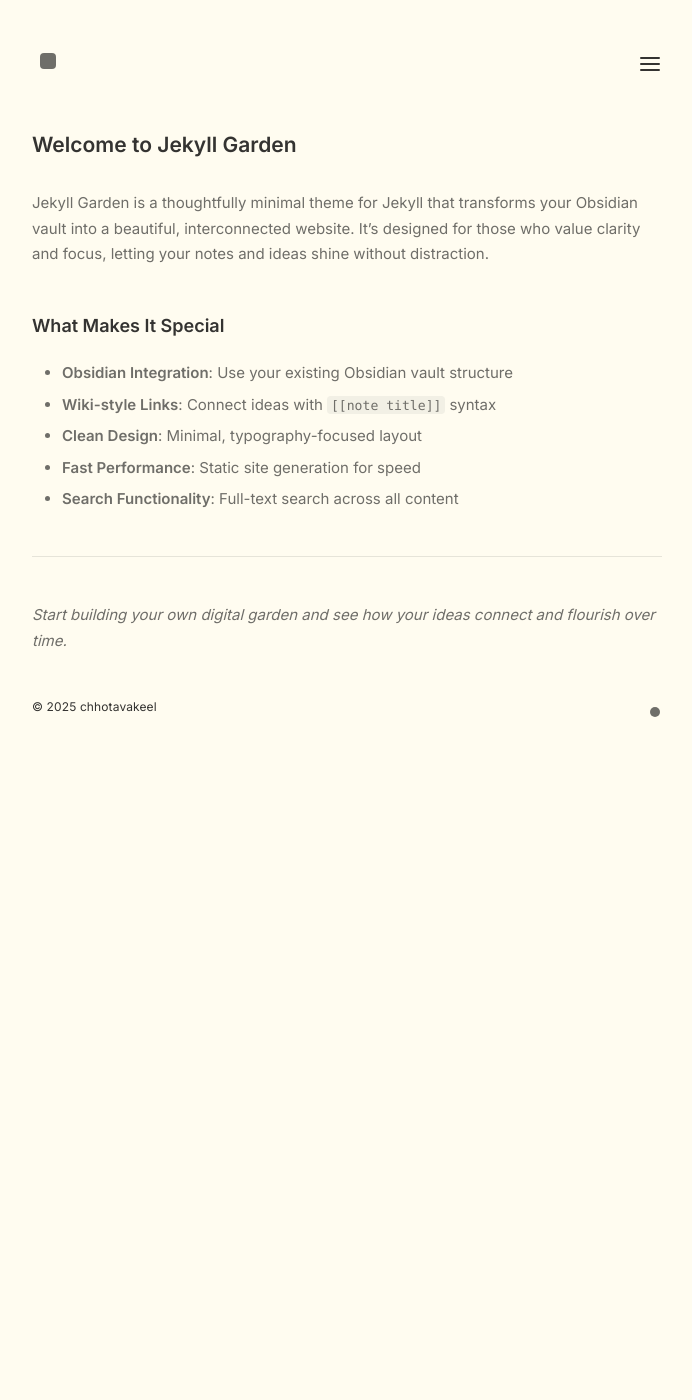
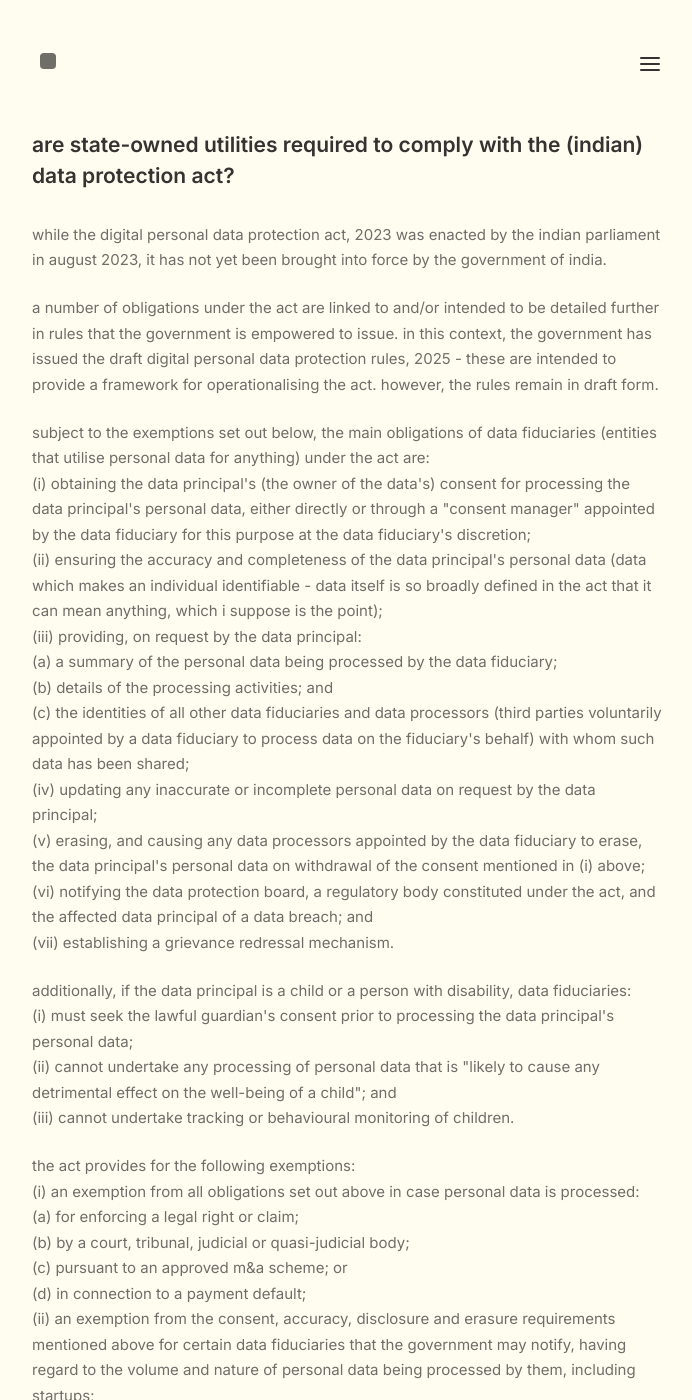
Before and after one commit to chhotavakeel/updatedsite, a Jekyll site: the page built from _posts/2024-01-15-welcome-to-jekyll-garden.md, in a window 1280 px wide and 1400 px high. Shown: the whole window, without its empty margins (293-985 px from the left). Built offline with Jekyll 4.4.1, drawn with Linux system fonts in a browser that asks for light colours; some of the changed text lies outside the part shown.

Commit message:
Update 2024-01-15-welcome-to-jekyll-garden.md

```diff
--- a/_posts/2024-01-15-welcome-to-jekyll-garden.md
+++ b/_posts/2024-01-15-welcome-to-jekyll-garden.md
@@ -1,20 +1,58 @@
 ---
-title: "Welcome to Jekyll Garden"
-date: 2024-01-15
-categories: [jekyll, digital-garden]
-tags: [welcome, introduction]
+title: "are state-owned utilities required to comply with the (indian) data protection act?"
+date: 2025-05-23
+tags: [ppps, data-protection]
 ---
 
-Jekyll Garden is a thoughtfully minimal theme for Jekyll that transforms your Obsidian vault into a beautiful, interconnected website. It's designed for those who value clarity and focus, letting your notes and ideas shine without distraction.
+<p> while the digital personal data protection act, 2023 was enacted by the indian parliament in august 2023, it has not yet been brought into force by the government of india. </p>
 
-## What Makes It Special
+<p> a number of obligations under the act are linked to and/or intended to be detailed further in rules that the government is empowered to issue. in this context, the government has issued the draft digital personal data protection rules, 2025 - these are intended to provide a framework for operationalising the act. however, the rules remain in draft form. </p>
 
-- **Obsidian Integration**: Use your existing Obsidian vault structure
-- **Wiki-style Links**: Connect ideas with `[[note title]]` syntax
-- **Clean Design**: Minimal, typography-focused layout
-- **Fast Performance**: Static site generation for speed
-- **Search Functionality**: Full-text search across all content
+<p> subject to the exemptions set out below, the main obligations of data fiduciaries (entities that utilise personal data for anything) under the act are: <br>
+(i) obtaining the data principal's (the owner of the data's) consent for processing the data principal's personal data, either directly or through a "consent manager" appointed by the data fiduciary for this purpose at the data fiduciary's discretion; <br>
+(ii) ensuring the accuracy and completeness of the data principal's personal data (data which makes an individual identifiable - data itself is so broadly defined in the act that it can mean anything, which i suppose is the point); <br>
+(iii) providing, on request by the data principal: <br>
+	(a) a summary of the personal data being processed by the data fiduciary; <br>
+	(b) details of the processing activities; and <br>
+	(c) the identities of all other data fiduciaries and data processors (third parties voluntarily appointed by a data fiduciary to process data on the fiduciary's behalf) with whom such data has been shared; <br>
+(iv) updating any inaccurate or incomplete personal data on request by the data principal; <br>
+(v) erasing, and causing any data processors appointed by the data fiduciary to erase, the data principal's personal data on withdrawal of the consent mentioned in (i) above; <br>
+(vi) notifying the data protection board, a regulatory body constituted under the act, and the affected data principal of a data breach; and <br>
+(vii) establishing a grievance redressal mechanism. </p>
 
----
+<p> additionally, if the data principal is a child or a person with disability, data fiduciaries: <br>
+(i) must seek the lawful guardian's consent prior to processing the data principal's personal data; <br>
+(ii) cannot undertake any processing of personal data that is "likely to cause any detrimental effect on the well-being of a child"; and <br>
+(iii) cannot undertake tracking or behavioural monitoring of children. </p>
 
-*Start building your own digital garden and see how your ideas connect and flourish over time.*
+<p> the act provides for the following exemptions: <br>
+(i) an exemption from all obligations set out above in case personal data is processed: <br>
+      (a) for enforcing a legal right or claim; <br>
+      (b) by a court, tribunal, judicial or quasi-judicial body; <br>
+      (c) pursuant to an approved m&a scheme; or <br>
+      (d) in connection to a payment default; <br>
+(ii) an exemption from the consent, accuracy, disclosure and erasure requirements mentioned above for certain data fiduciaries that the government may notify, having regard to the volume and nature of personal data being processed by them, including startups; <br>
+(iii) an exemption from the obligation to erase personal data if such data is processed by the state or any of its instrumentalities; and <br>
+(iv) an exemption from any provision of the act for any data fiduciary that the government may notify within five years of the statute being brought into effect. </p>
+
+<p> the act also allows the government to: <br>
+(i) exempt certain data fiduciaries; and/or <br>
+(ii) notify an age above which data fiduciaries will be exempt, <br>
+from (i) and (iii) of the special provisions for children and persons with disabilities. <br>
+in this context, the rules specifically exempt healthcare establishments and educational institutions from these obligations. </p>
+
+<p> lastly, the act also provides for blanket exemptions when data is processed: <br>
+(i) by such instrumentality of the state as the government may notify in the interests of: <br>
+(a) the sovereignty and integrity of india; <br>
+(b) security of the state; <br>
+(c) friendly relations with foreign states; or <br>
+(d) maintenance of public order; and <br>
+(ii) for research, archival or statistical purposes. </p>
+
+<p> i see no blanket exemptions under the act for state instrumentalities delivering infrastructure services. while broad, the grounds set out for blanket exemptions above lie in well-defined contours. as such, it becomes difficult to say that state-owned utilities, in and of themselves, qualify for these exemptions. </p>
+
+<p> as a matter of fact, the act expressly treats processing of personal data by the state (or any of its instrumentalities) for public service delivery as a legitimate use case requiring conformity to standards prescribed by the rules. given this, it becomes even harder to argue that public utility companies stand carved-out from the ambit of the act. </p>
+
+<p> that being said, and while there is no definitive guidance either way, state-owned utilities can potentially avail of the limited exemption from the erasure requirement that is available to all state instrumentalities. </p>
+
+<p> i suppose the government could theoretically notify these companies as eligible for a generic broader exemption. the current iteration of the rules is silent on who the intended beneficiaries of such exemptions are likely to be. in any case, i would expect ppp agreements executed within the first five years of the act coming into effect to clarify whether service providers are expected to comply with all statutory data protection obligations, notwithstanding the availability of potential exemptions. </p>
```
